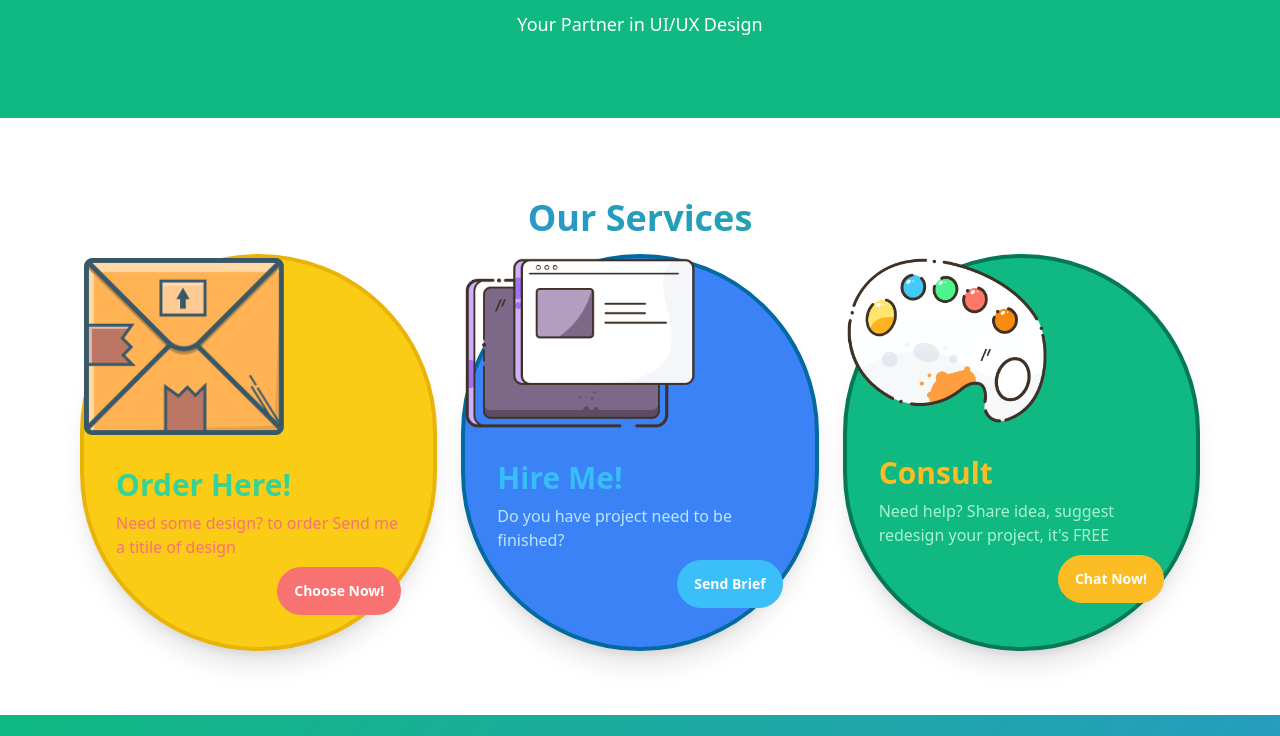
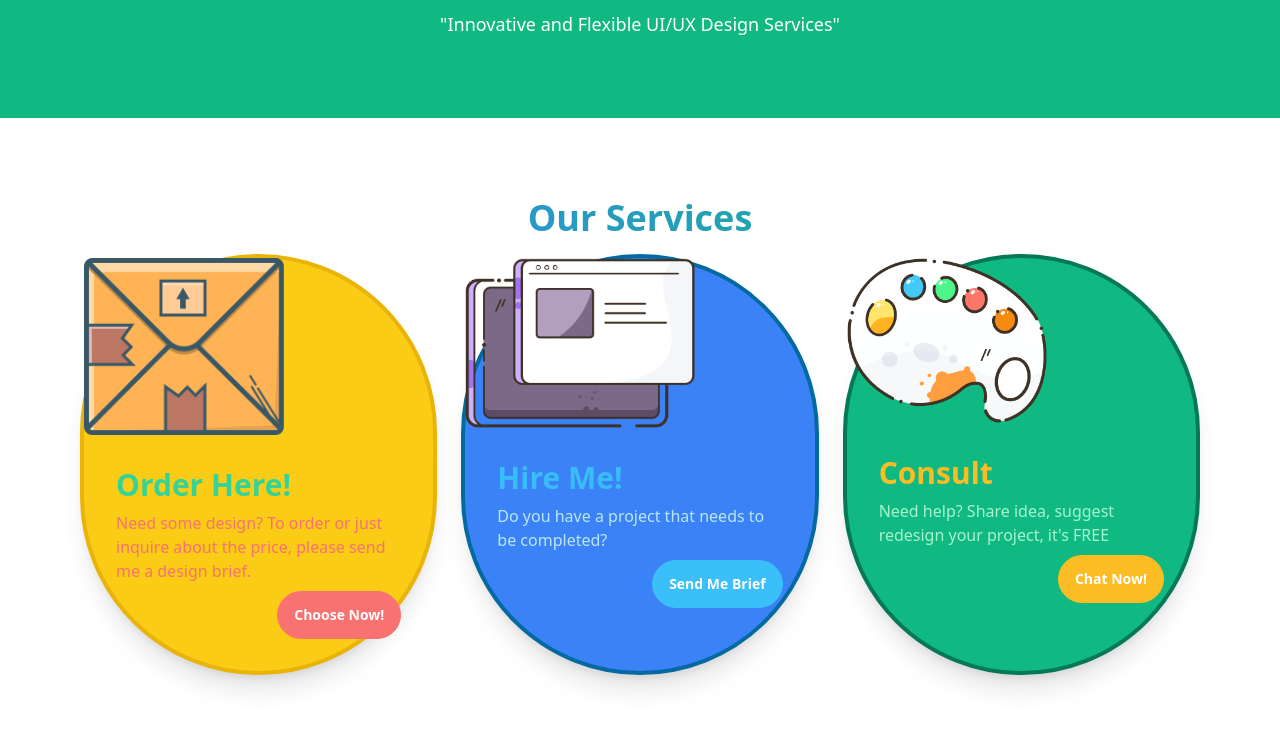
Before and after one commit to Ratifcahyadi/Landing-Page-visualizeUX.github.io, a plain HTML site: page index.html in a window 1280 px wide. Shown: the part 692-1428 px from the top of the page. Drawn offline with Linux system fonts and the light colour scheme.

Commit message:
information update

```diff
--- a/index.html
+++ b/index.html
@@ -56,7 +56,7 @@
         <header class="bg-emerald-500 py-20 text-center">
             <div class="container mx-auto">
                 <h1 class="text-4xl font-bold text-white">Welcome to VisualizeUX</h1>
-                <p class="mt-4 text-lg text-white">Your Partner in UI/UX Design</p>
+                <p class="mt-4 text-lg text-white">"Innovative and Flexible UI/UX Design Services"</p>
             </div>
         </header>
 
@@ -71,7 +71,7 @@
                     <figure><img src="img/hire.png" alt="hire" class="w-[200px]" /></figure>
                     <div class="card-body">
                         <h2 class="card-title text-emerald-400 text-3xl">Order Here!</h2>
-                        <p class="text-error">Need some design? to order Send me a titile of design</p>
+                        <p class="text-error">Need some design? To order or just inquire about the price, please send me a design brief.</p>
                         <div class="card-actions justify-end">
                             <a href="#product" class="btn btn-error text-white rounded-full capitalize">Choose Now!</a>
                         </div>
@@ -81,10 +81,10 @@
                     <figure><img src="img/order.png" alt="order" class="w-[230px]" /></figure>
                     <div class="card-body">
                         <h2 class="card-title text-3xl text-sky-400">Hire Me!</h2>
-                        <p class="text-sky-200">Do you have project need to be finished?</p>
+                        <p class="text-sky-200">Do you have a project that needs to be completed?</p>
                         <div class="card-actions justify-end">
                             <a href="https://wa.me/+6285727362894"
-                                class="btn btn-info text-white capitalize rounded-full">Send Brief</a>
+                                class="btn btn-info text-white capitalize rounded-full">Send Me Brief</a>
                         </div>
                     </div>
                 </div>
```
